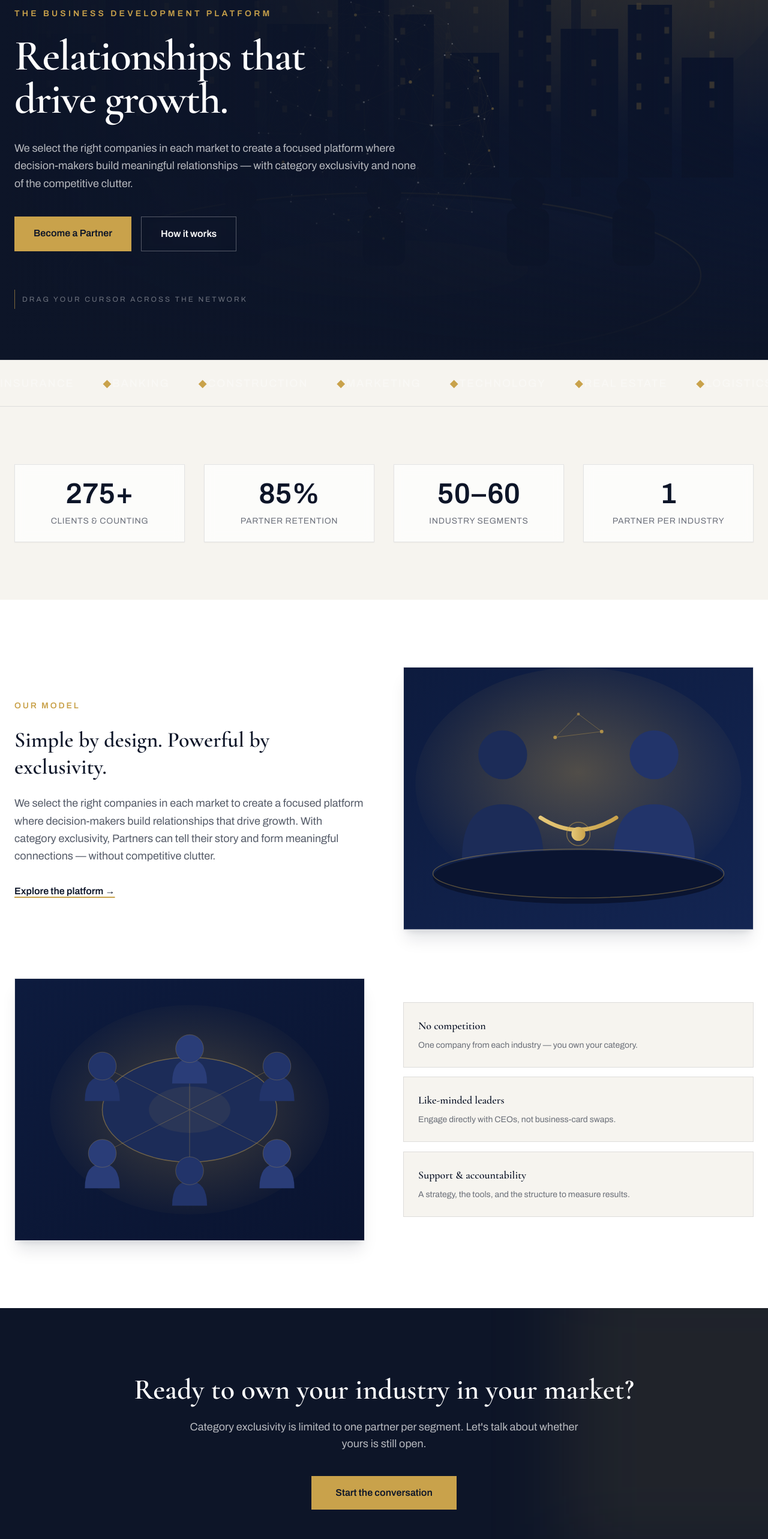
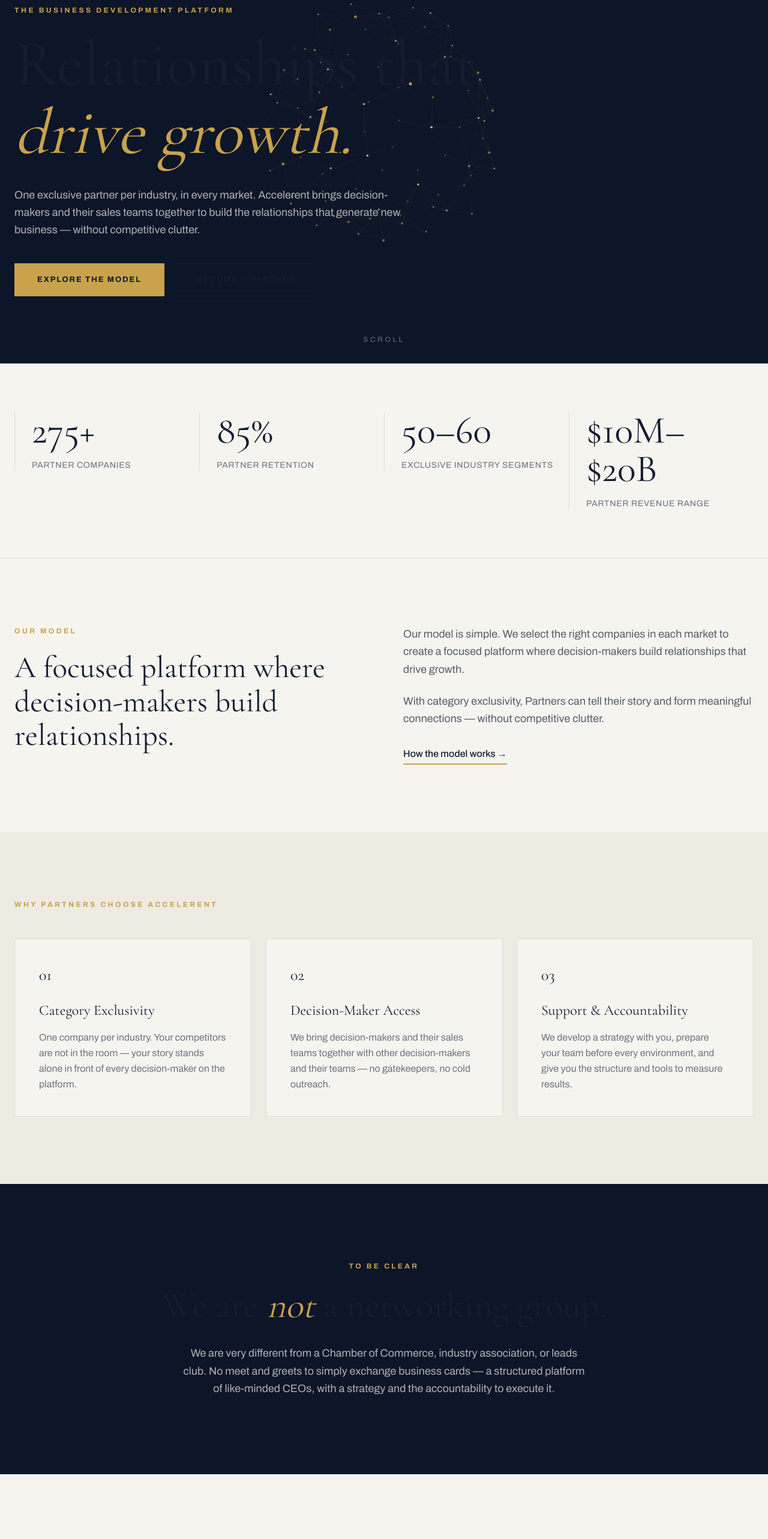
Before and after one commit to OmniWFM/getaccelerent, a Next.js app: page / in a window 1280 px wide. Shown: the part 200-2766 px from the top of the page at 60% size. Built offline with nearby package versions, Linux system fonts and the light colour scheme.

Commit message:
redesign v2: home page — editorial navy/paper/band layout

```diff
--- a/src/app/page.tsx
+++ b/src/app/page.tsx
@@ -3,109 +3,150 @@
 import Counter from "@/components/Counter";
 import NetworkHero from "@/components/NetworkHero";
 import TiltCard from "@/components/TiltCard";
-import BoardroomScene from "@/components/art/BoardroomScene";
-import PartnershipScene from "@/components/art/PartnershipScene";
-import BoardTableScene from "@/components/art/BoardTableScene";
 
-const INDUSTRIES = [
-  "Insurance",
-  "Banking",
-  "Construction",
-  "Marketing",
-  "Technology",
-  "Real Estate",
-  "Logistics",
-  "Legal",
-  "Healthcare",
-  "Manufacturing",
-  "Accounting",
-  "Energy",
+const CARDS = [
+  {
+    n: "01",
+    t: "Category Exclusivity",
+    d: "One company per industry. Your competitors are not in the room — your story stands alone in front of every decision-maker on the platform.",
+  },
+  {
+    n: "02",
+    t: "Decision-Maker Access",
+    d: "We bring decision-makers and their sales teams together with other decision-makers and their teams — no gatekeepers, no cold outreach.",
+  },
+  {
+    n: "03",
+    t: "Support & Accountability",
+    d: "We develop a strategy with you, prepare your team before every environment, and give you the structure and tools to measure results.",
+  },
+];
+
+const WONDERINGS = [
+  "Have I established all of the valuable relationships needed to grow my business?",
+  "Why does my team have trouble accessing the decision-makers we must engage to increase sales?",
+  "Do I even know how successful my sales and marketing efforts are?",
 ];
 
 export default function Home() {
   return (
     <>
-      {/* HERO — interactive 3D node network over a committed boardroom scene */}
-      <section className="relative flex min-h-screen items-center overflow-hidden bg-navy hero-grain">
-        {/* committed SVG boardroom scene as the base layer (never expires) */}
-        <div className="pointer-events-none absolute inset-0 opacity-40">
-          <BoardroomScene className="h-full w-full" />
-        </div>
-        {/* rotating conic aura */}
-        <div className="pointer-events-none absolute left-1/2 top-1/2 h-[900px] w-[900px] -translate-x-1/2 -translate-y-1/2 rounded-full aura opacity-60" />
-        {/* the 3D canvas */}
+      {/* HERO */}
+      <section className="relative flex min-h-screen items-center overflow-hidden bg-navy">
         <NetworkHero />
-        {/* soft vignette + gradient so text stays readable over the canvas */}
-        <div className="pointer-events-none absolute inset-0 bg-gradient-to-r from-navy via-navy/70 to-transparent" />
-        <div className="pointer-events-none absolute inset-0 bg-gradient-to-t from-navy via-transparent to-transparent" />
+        <div className="pointer-events-none absolute inset-0 bg-[radial-gradient(circle_at_center,transparent_0%,rgba(13,21,40,0.75)_100%)]" />
 
-        <div className="relative mx-auto w-full max-w-7xl px-6 pt-32">
-          <p className="mb-6 animate-fadeIn text-sm font-semibold uppercase tracking-[0.3em] text-gold">
-            The Business Development Platform
+        <div className="relative mx-auto w-full max-w-7xl px-6 pb-28 pt-52">
+          <Reveal>
+            <p className="eyebrow text-gold">The Business Development Platform</p>
+          </Reveal>
+          <Reveal delay={120}>
+            <h1 className="mt-6 max-w-4xl font-display font-normal leading-[1.06] text-paper" style={{ fontSize: "clamp(48px, 9vw, 108px)" }}>
+              Relationships that{" "}
+              <em className="italic text-gold">drive growth.</em>
+            </h1>
+          </Reveal>
+          <Reveal delay={240}>
+            <p className="mt-8 max-w-2xl text-lg leading-relaxed text-[rgba(246,244,239,.7)]">
+              One exclusive partner per industry, in every market. Accelerent brings
+              decision-makers and their sales teams together to build the
+              relationships that generate new business — without competitive clutter.
             </p>
-          <h1 className="max-w-4xl text-5xl font-semibold leading-[1.05] tracking-tight text-white sm:text-6xl md:text-7xl">
-            Relationships that
-            <span className="block gradient-gold">drive growth.</span>
-          </h1>
-          <p className="mt-8 max-w-2xl text-lg leading-relaxed text-white/70">
-            We select the right companies in each market to create a focused
-            platform where decision-makers build meaningful relationships —
-            with category exclusivity and none of the competitive clutter.
-          </p>
+          </Reveal>
+          <Reveal delay={360}>
             <div className="mt-10 flex flex-wrap gap-4">
-            <Link
-              href="/contact"
-              className="rounded-full bg-gold px-8 py-4 font-semibold text-navy transition-transform hover:scale-105"
-            >
+              <Link href="/model" className="btn-gold">
+                Explore the Model
+              </Link>
+              <Link href="/contact" className="btn-outline">
                 Become a Partner
               </Link>
-            <Link
-              href="/model"
-              className="rounded-full border border-white/30 px-8 py-4 font-semibold text-white backdrop-blur-sm transition-colors hover:border-gold hover:text-gold"
-            >
-              How it works
-            </Link>
             </div>
-          <p className="mt-16 flex items-center gap-3 text-xs uppercase tracking-[0.25em] text-white/40">
-            <span className="inline-block h-8 w-px animate-pulse bg-gold/60" />
-            Drag your cursor across the network
-          </p>
+          </Reveal>
+        </div>
+
+        <div className="pointer-events-none absolute bottom-8 left-1/2 -translate-x-1/2 text-xs uppercase tracking-[0.3em] text-[rgba(246,244,239,.4)]">
+          Scroll
         </div>
       </section>
 
-      {/* INDUSTRY MARQUEE */}
-      <section className="overflow-hidden border-y border-navy/10 bg-navy-dark py-6">
-        <div className="marquee gap-12">
-          {[...INDUSTRIES, ...INDUSTRIES].map((name, i) => (
-            <span
-              key={i}
-              className="whitespace-nowrap text-lg font-medium uppercase tracking-widest text-white/40"
-            >
-              {name}
-              <span className="ml-12 text-gold">◆</span>
-            </span>
+      {/* STATS BAND */}
+      <section className="border-b border-hair bg-paper py-20">
+        <div className="mx-auto max-w-7xl px-6">
+          <div className="grid grid-cols-2 gap-y-12 md:grid-cols-4 md:gap-y-0">
+            {[
+              { n: <Counter end={275} suffix="+" />, l: "Partner Companies" },
+              { n: <Counter end={85} suffix="%" />, l: "Partner Retention" },
+              { n: "50–60", l: "Exclusive Industry Segments" },
+              { n: "$10M–$20B", l: "Partner Revenue Range" },
+            ].map((s, i) => (
+              <Reveal key={i} delay={i * 100}>
+                <div className="border-l border-hair pl-7">
+                  <div className="font-display font-normal leading-none text-ink" style={{ fontSize: "64px" }}>
+                    {s.n}
+                  </div>
+                  <p className="mt-4 text-sm uppercase tracking-wider text-ink/60">
+                    {s.l}
+                  </p>
+                </div>
+              </Reveal>
             ))}
+          </div>
         </div>
       </section>
 
-      {/* STATS */}
-      <section className="relative bg-paper py-24 grid-lines">
+      {/* OUR MODEL SPLIT */}
+      <section className="bg-paper py-28">
         <div className="mx-auto max-w-7xl px-6">
-          <div className="grid grid-cols-2 gap-8 md:grid-cols-4">
-            {[
-              { n: <Counter end={275} suffix="+" />, l: "Clients & counting" },
-              { n: <Counter end={85} suffix="%" />, l: "Partner retention" },
-              { n: <><Counter end={50} />–<Counter end={60} /></>, l: "Industry segments" },
-              { n: <Counter end={1} />, l: "Partner per industry" },
-            ].map((s, i) => (
-              <Reveal key={i} delay={i * 100}>
-                <TiltCard className="rounded-2xl border border-navy/10 bg-white/70 p-6 text-center shadow-sm backdrop-blur">
-                  <div className="text-4xl font-semibold text-navy md:text-5xl">
-                    {s.n}
+          <div className="grid gap-16 md:grid-cols-2">
+            <Reveal>
+              <div>
+                <p className="eyebrow text-gold">Our Model</p>
+                <h2 className="mt-6 font-display font-normal leading-[1.1] text-ink" style={{ fontSize: "clamp(32px, 4vw, 52px)" }}>
+                  A focused platform where decision-makers build relationships.
+                </h2>
               </div>
-                  <p className="mt-3 text-sm uppercase tracking-wider text-navy/60">
-                    {s.l}
+            </Reveal>
+            <Reveal delay={150}>
+              <div>
+                <p className="text-lg leading-relaxed text-ink/70">
+                  Our model is simple. We select the right companies in each market to
+                  create a focused platform where decision-makers build relationships
+                  that drive growth.
                 </p>
+                <p className="mt-6 text-lg leading-relaxed text-ink/70">
+                  With category exclusivity, Partners can tell their story and form
+                  meaningful connections — without competitive clutter.
+                </p>
+                <Link
+                  href="/model"
+                  className="mt-8 inline-block border-b-2 border-gold pb-1 font-medium text-ink hover:text-gold"
+                >
+                  How the model works →
+                </Link>
+              </div>
+            </Reveal>
+          </div>
+        </div>
+      </section>
+
+      {/* WHY PARTNERS CHOOSE — BAND */}
+      <section className="bg-band py-28">
+        <div className="mx-auto max-w-7xl px-6">
+          <Reveal>
+            <p className="eyebrow text-gold">Why Partners Choose Accelerent</p>
+          </Reveal>
+          <div className="mt-12 grid gap-6 md:grid-cols-3">
+            {CARDS.map((c, i) => (
+              <Reveal key={c.n} delay={i * 120}>
+                <TiltCard className="h-full border border-hair bg-paper p-10">
+                  <div className="font-display font-normal text-gold" style={{ fontSize: "26px" }}>
+                    {c.n}
+                  </div>
+                  <h3 className="mt-6 font-display font-normal text-2xl text-ink">
+                    {c.t}
+                  </h3>
+                  <p className="mt-4 leading-relaxed text-ink/60">{c.d}</p>
                 </TiltCard>
               </Reveal>
             ))}
@@ -113,89 +154,73 @@
         </div>
       </section>
 
-      {/* MODEL — with committed partnership scene */}
-      <section className="scene bg-white py-28">
+      {/* TO BE CLEAR — NAVY STATEMENT */}
+      <section className="bg-navy py-32">
+        <div className="mx-auto max-w-4xl px-6 text-center">
+          <Reveal>
+            <p className="eyebrow text-gold">To Be Clear</p>
+            <h2 className="mt-6 font-display font-normal leading-[1.1] text-paper" style={{ fontSize: "clamp(34px, 5vw, 60px)" }}>
+              We are <em className="italic text-gold">not</em> a networking group.
+            </h2>
+            <p className="mx-auto mt-8 max-w-2xl text-lg leading-relaxed text-[rgba(246,244,239,.7)]">
+              We are very different from a Chamber of Commerce, industry association, or
+              leads club. No meet and greets to simply exchange business cards — a
+              structured platform of like-minded CEOs, with a strategy and the
+              accountability to execute it.
+            </p>
+          </Reveal>
+        </div>
+      </section>
+
+      {/* SOUND FAMILIAR — PAPER SPLIT */}
+      <section className="bg-paper py-28">
         <div className="mx-auto max-w-7xl px-6">
-          <div className="grid gap-16 md:grid-cols-2 md:items-center">
+          <div className="grid gap-16 md:grid-cols-2">
             <Reveal>
               <div>
-                <p className="gold-underline mb-6 inline-block text-sm font-semibold uppercase tracking-[0.2em] text-gold">
-                  Our Model
-                </p>
-                <h2 className="text-4xl font-semibold leading-tight text-navy">
-                  Simple by design. Powerful by exclusivity.
+                <p className="eyebrow text-gold">Sound Familiar?</p>
+                <h2 className="mt-6 font-display font-normal leading-[1.1] text-ink" style={{ fontSize: "clamp(32px, 4vw, 50px)" }}>
+                  If you are like most business leaders, you are wondering—
                 </h2>
-                <p className="mt-6 text-lg leading-relaxed text-navy/70">
-                  We select the right companies in each market to create a
-                  focused platform where decision-makers build relationships
-                  that drive growth. With category exclusivity, Partners can
-                  tell their story and form meaningful connections — without
-                  competitive clutter.
-                </p>
-                <Link
-                  href="/model"
-                  className="mt-8 inline-block font-semibold text-navy underline decoration-gold decoration-2 underline-offset-4 hover:text-gold"
-                >
-                  Explore the platform →
-                </Link>
               </div>
             </Reveal>
             <Reveal delay={150}>
-              <div className="overflow-hidden rounded-3xl border border-navy/10 shadow-xl shadow-navy/10">
-                <PartnershipScene className="aspect-[4/3] w-full transition-transform duration-700 hover:scale-105" />
+              <div>
+                {WONDERINGS.map((w, i) => (
+                  <div
+                    key={i}
+                    className={`py-7 font-display font-normal text-ink/90 ${
+                      i > 0 ? "border-t border-hair" : ""
+                    }`}
+                    style={{ fontSize: "25px", lineHeight: 1.3 }}
+                  >
+                    {w}
                   </div>
-            </Reveal>
-          </div>
-
-          <div className="mt-20 grid gap-16 md:grid-cols-2 md:items-center">
-            <Reveal className="md:order-2">
-              <div className="grid gap-4">
-                {[
-                  { t: "No competition", d: "One company from each industry — you own your category." },
-                  { t: "Like-minded leaders", d: "Engage directly with CEOs, not business-card swaps." },
-                  { t: "Support & accountability", d: "A strategy, the tools, and the structure to measure results." },
-                ].map((c) => (
-                  <TiltCard
-                    key={c.t}
-                    className="group rounded-2xl border border-navy/10 bg-paper p-6 hover:border-gold hover:shadow-xl hover:shadow-navy/5"
+                ))}
+                <Link
+                  href="/about"
+                  className="mt-6 inline-block border-b-2 border-gold pb-1 font-medium text-ink hover:text-gold"
                 >
-                    <h3 className="text-lg font-semibold text-navy group-hover:text-gold">
-                      {c.t}
-                    </h3>
-                    <p className="mt-2 text-sm leading-relaxed text-navy/60">
-                      {c.d}
-                    </p>
-                  </TiltCard>
-                ))}
-              </div>
-            </Reveal>
-            <Reveal delay={150} className="md:order-1">
-              <div className="overflow-hidden rounded-3xl border border-navy/10 shadow-xl shadow-navy/10">
-                <BoardTableScene className="aspect-[4/3] w-full transition-transform duration-700 hover:scale-105" />
+                  What we do →
+                </Link>
               </div>
             </Reveal>
           </div>
         </div>
       </section>
 
-      {/* CTA */}
-      <section className="relative overflow-hidden bg-navy py-28">
-        <div className="pointer-events-none absolute -right-40 -top-20 h-[500px] w-[500px] rounded-full bg-gold/10 blur-3xl float" />
-        <div className="relative mx-auto max-w-4xl px-6 text-center">
+      {/* CTA BAND */}
+      <section className="py-28" style={{ backgroundColor: "#131C31" }}>
+        <div className="mx-auto max-w-4xl px-6 text-center">
           <Reveal>
-            <h2 className="text-4xl font-semibold leading-tight text-white md:text-5xl">
-              Ready to own your industry in your market?
+            <h2 className="font-display font-normal leading-[1.1] text-paper" style={{ fontSize: "clamp(32px, 4.5vw, 56px)" }}>
+              Own your industry segment in your market.
             </h2>
-            <p className="mx-auto mt-6 max-w-2xl text-lg text-white/70">
-              Category exclusivity is limited to one partner per segment. Let&apos;s
-              talk about whether yours is still open.
-            </p>
-            <Link
-              href="/contact"
-              className="mt-10 inline-block rounded-full bg-gold px-10 py-4 font-semibold text-navy transition-transform hover:scale-105"
-            >
-              Start the conversation
+            <div className="mt-10">
+              <Link href="/contact" className="btn-gold">
+                Start the Conversation
               </Link>
+            </div>
           </Reveal>
         </div>
       </section>
```
Lines whose indentation alone changed are shown as unchanged.
